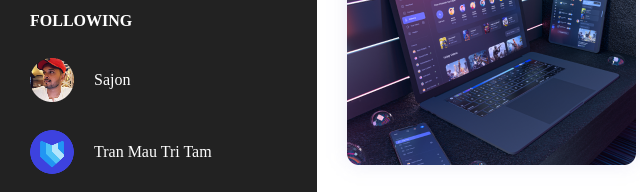
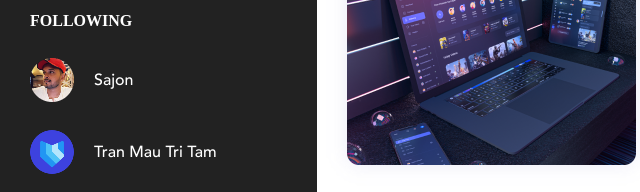
Before and after one commit to TornikeALT/Mid-term, a plain HTML site: page index.html in a window 1280 px wide. Shown: the part 596-788 px from the top of the page, 2-642 px from the left. Drawn offline with Linux system fonts and the light colour scheme.

Commit message:
Update style.css

```diff
--- a/styles/style.css
+++ b/styles/style.css
@@ -126,6 +126,9 @@ header{
 }
 .side-designers img{
     padding-right: 20px;
+}
+.side-designers span{
+    font-family:Avenir medium;
 }
 .sibebar-nav-div{
     margin-bottom: 85px;
```
